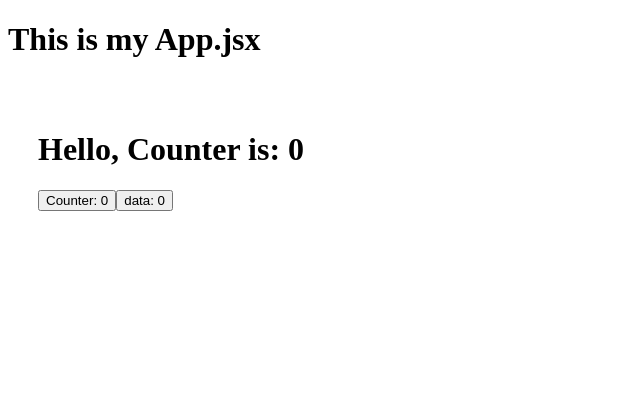
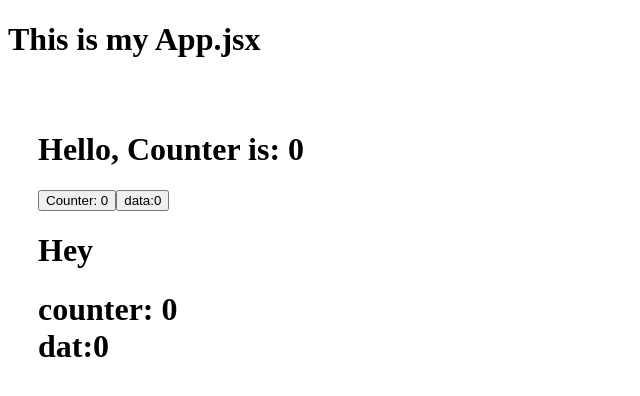
Before and after one commit to DeepCosmos532528am/learn-React, a React (Vite) app: page / in a window 1280 px wide. Shown: the top 396 px of the page, without its empty margins (0-640 px from the left). Built offline with nearby package versions, Linux system fonts and the light colour scheme.

Commit message:
feat: learn to pass props, and cantrolling execution of the helper functions. And see how we can cantrol the UI update for one state while one will update thoroughly

```diff
--- a/src/Hooks_useEffect.jsx
+++ b/src/Hooks_useEffect.jsx
@@ -14,52 +14,70 @@ It also supports cleanup functions, which help prevent memory leaks by cleaning
 In short: Hooks enable functional components to have state and lifecycle capabilities, and useEffect manages all side effects in a predictable and controlled way, keeping React applications efficient and maintainable. */
 
 
-
-
 const UseEffectComponents = () => {
   const [counter, setCounter] = useState(0);
   const [data, setData] = useState(0);
 
-  //when even the empty dependecy array is not passed----
-  useEffect(() => {countonCall()})
-
-  function countonCall() {
-    console.log("no dependecy array given, Har render par chalega")
+  function func() {
+    console.log("Main Component")
   }
-
-  //when want to just call the function one time the component renders, provide no dependency empty array----
-
-  //countOnCall()//go in browser and look in console in inspection window. Issue is on clicking the buttom, click event occurs and it changes just the state of counter i.e. updating the value, but why this function,countOnCall() is getting call everytime. This is because, on each state update the component re-renders, so this function also gets call everytime. Solution is useEffect
-
-  useEffect(() => { countOnCall1() }, []) //  this get called for one time when the component renders for the first time
-  function countOnCall1() {
-    console.log("no dependency state..,Sirf Pehli baar (Mounting)")
-  }
-
-  //when want to pass one state---------------------------
-
-  useEffect(() => { countOnCall2() }, [data])
-
-  function countOnCall2() {
-    console.log("Sirf Data change par,One dependency state...")
-  }//But this function be called on every time the state changes of the data state only, but still for counter state it will not be called as there is only data there in dependency array of the useEffect above.
-
-  //Passing more than one state---------------------------
-
-  useEffect(() => { countOncall3() }, [data, counter])
-
-  const countOncall3 = () => { console.log("Data ya Counter change par,more than one dependency state...") }
+  func()
 
   //-------Return the UI----------------------------------
   return (
     <div style={{ padding: '30px' }}>
       <h1>Hello, Counter is: {counter}</h1>
       <button onClick={() => setCounter(counter + 1)}>Counter: {counter}</button>
-      <button onClick={() => setData(data + 1)}>data: {data}</button>
+      <button onClick={() => setData(data + 1)}>data:{data}</button>
+      <User />{/**as this component called here it will also be re-rendered, and checked for any state change, even if have not passed anything still react will check for any state update to update the UI likewise.*/}
+
+      <User2 prop={{ counts: counter, data: data }} />
     </div>
   );
 };
 
+//  see the child component also rendered in the same way as the parent, becuase it is called in the parent component, so child component in one way is the part of parent component only.
+
+//hence any function call or in general and broad term the re-rendering, in the child will indeed be triggred on any changes in child component state but also will be rendered on any state change in parent also.
+
+//if the child is consuming any prop passed from parent, and there is any change in that particular parent state lined to the child also, the child also will use that. Obviously its very obvious, I know You know!
+
+////here as the updated state prop counts coming here updated, User Component is getting updated everytime, we can see in the console in the browser, this function executes on every change on state in the parent Component.
+
+// Let's handle this, by using useEffect hook!
+
+
+function User() {
+  function funcCall() {
+    console.log("Child compo,rendered on trigger of parent render")
+  }
+  //here we can handle this unwanted re rendering by using useEffect hook, but I have intentionally commented out it below, so that you can see the effect in the console for this function call funcCall(). Happy funcCall()!
+
+  // useEffect(function (){funcCall},[]) //comment out and check console on every change and re-render
+
+  return <h1> Hey</h1>
+} //This function renders everytime
+
+//let's create one component where we will see how that component being a child component will consume the prop and is handeled by the useEffect for preventing the unwanted function call in that.
+
+const User2 = ({ prop }) => {
+
+  //Now I want the function to be called when there is any update in the counter state only, but not any unwanted call and UI showing for data state update,UI for data update in this compo. will be shown on updating the counter only lets use useEffect hook for handling this
+
+  const [a, setCount] = useState('')
+  const [b, setData] = useState('')
+
+  useEffect(() => { func() }, [prop.counts]) //prop.count state change pe hi current value from the parent will be provided to this child compo, but on data  update useEffect call hi nahi hone dega func() ko so setData me new value enter hi nahi kar payegi , hence no UI update for the data in returning JSX element below in this component.
+
+  function func() {
+    setCount(prop.counts)
+    setData(prop.data)
+    console.log(`counter : ${a} \n data: ${b}`)
+
+  }
+
+  return <h1>counter: {a} <br></br> dat:{b}</h1>
+}
 
 
 
```
